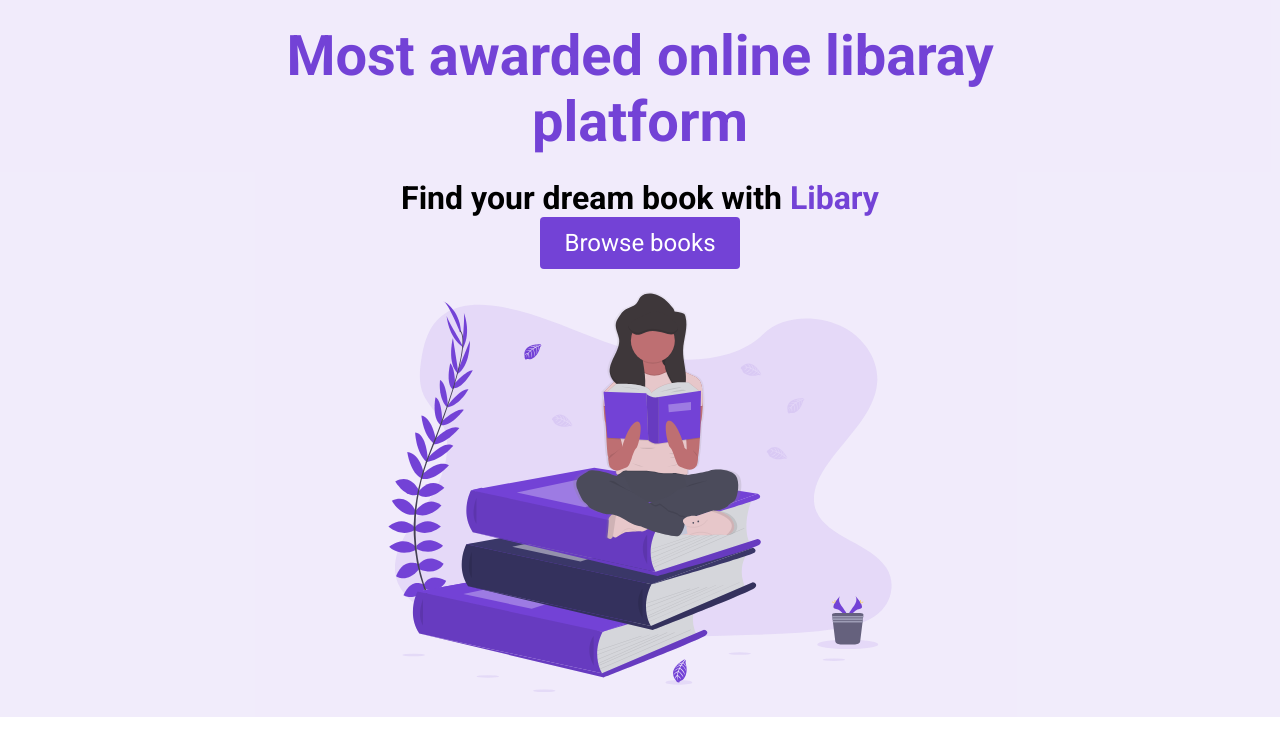
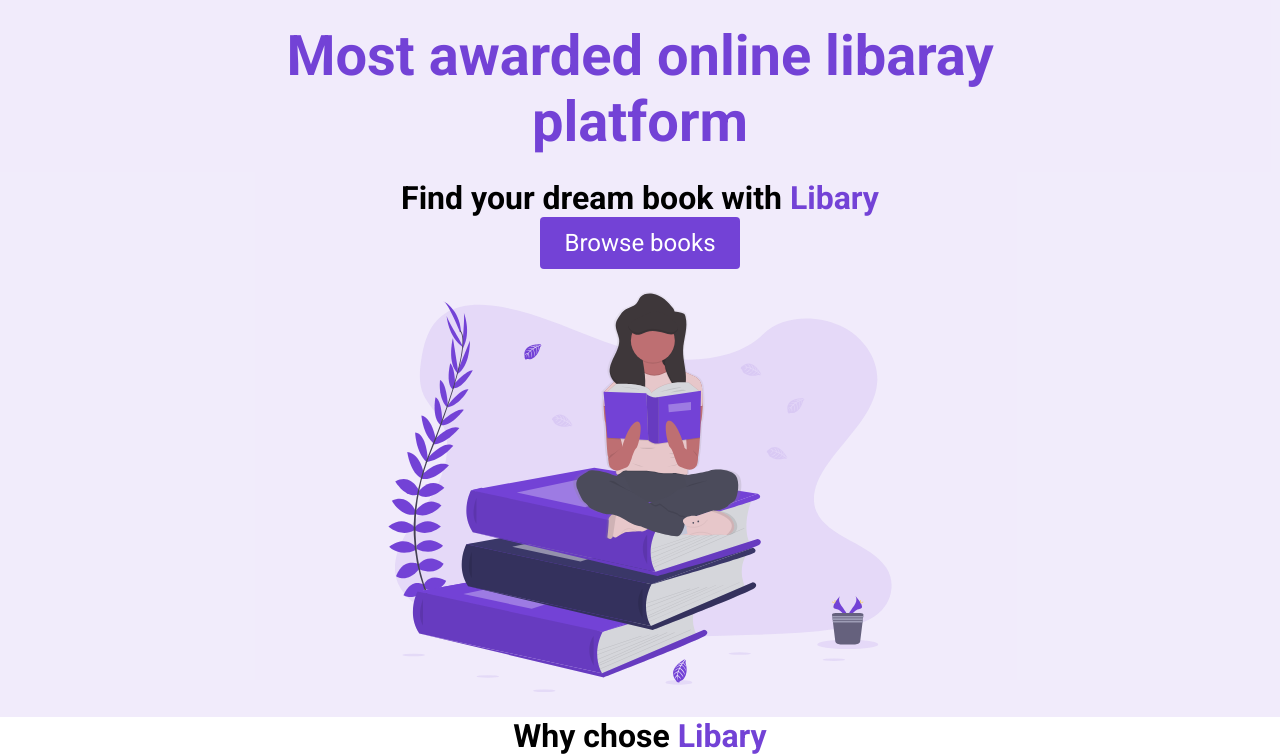
Before and after one commit to kieranp-96/E-commerce-website, a plain HTML site: page index.html in a window 1280 px wide. Shown: the part 83-838 px from the top of the page. Before the commit the page ends 800 px from the top, so only its background shows below. Drawn offline with Linux system fonts and the light colour scheme.

Commit message:
main section

```diff
--- a/index.html
+++ b/index.html
@@ -30,8 +30,22 @@
         <figure class="header__img--wrapper"><img src="/assets/Undraw_Books.svg" alt=""></figure>
       </div>
     </header>
-
+ </section>
+  <main>
+    <section id="highlights">
+      <div class="container">
+        <div class="row">
+          <h2 class="section__title">
+            Why chose <span class="purple">Libary</span>
+          </h2>
+          <div class="hightlight__wrapper">
+            <div class="hightlight"></div>
+            <div class="hightlight"></div>
+            <div class="hightlight"></div>
+          </div>
+        </div>
+      </div>
   </section>
-
+  </main>
 </body>
 </html>
```
